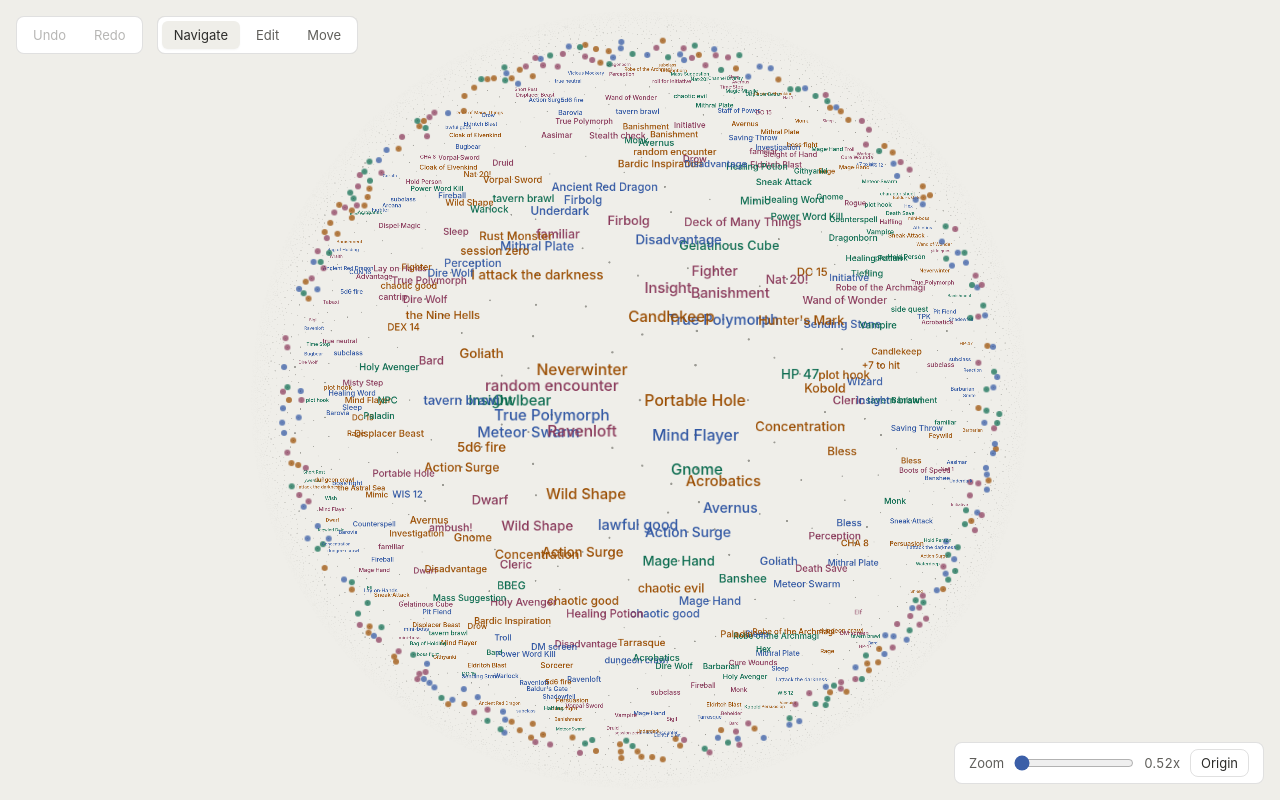
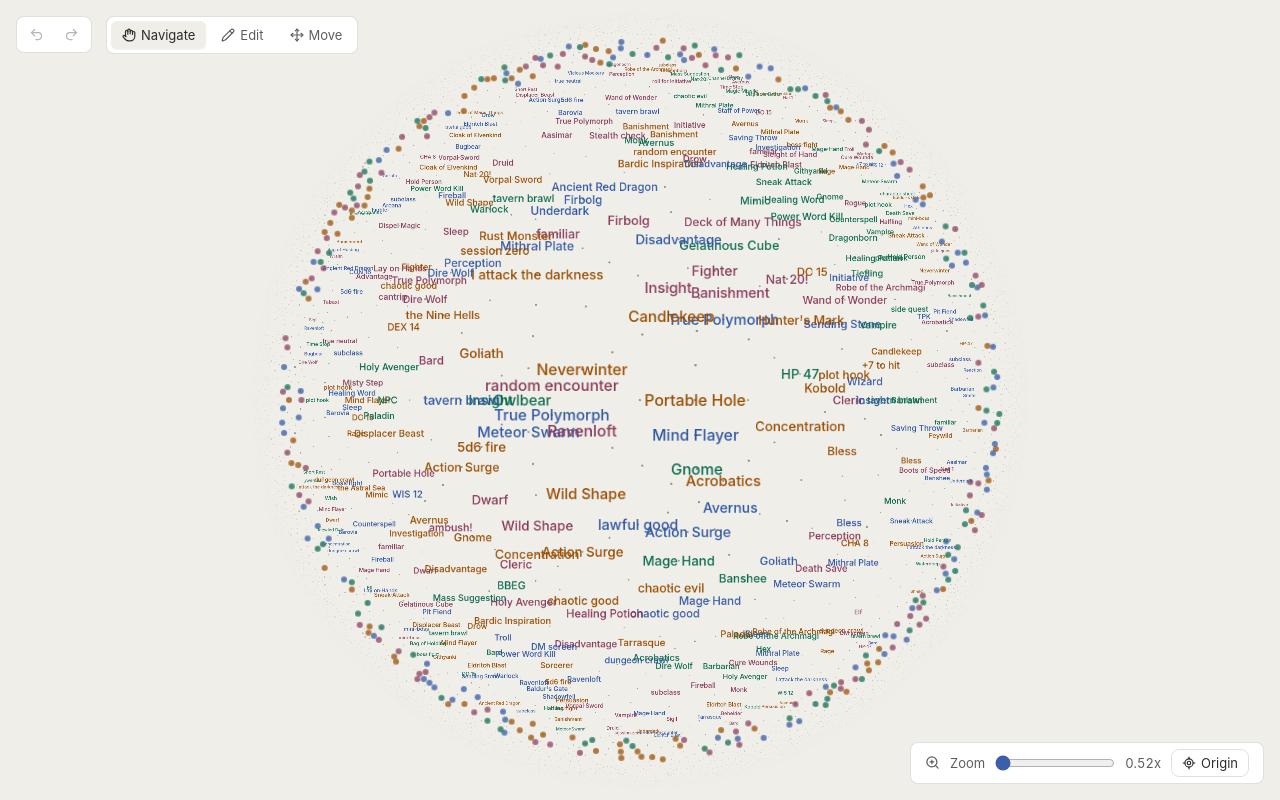
Before and after one commit to uonr/poincake, a React (Vite) app: page / in a window 1280 px wide. Built offline with nearby package versions, Linux system fonts and the light colour scheme.

Commit message:
feat: icons

```diff
--- a/package.json
+++ b/package.json
@@ -22,6 +22,7 @@
     "vitest": "^4.1.7"
   },
   "dependencies": {
+    "lucide-react": "^1.17.0",
     "react": "^19.2.6",
     "react-dom": "^19.2.6"
   }
--- a/src/app/HyperbolicStage.tsx
+++ b/src/app/HyperbolicStage.tsx
@@ -1,3 +1,4 @@
+import { Hand, LocateFixed, Move, Pencil, Redo2, Undo2, ZoomIn } from 'lucide-react';
 import { useEffect, useRef, useState } from 'react';
 import type { EditingSession } from '../core/editingSession';
 import { emptySelectionState, type SelectionState } from '../core/selectionState';
@@ -91,17 +92,21 @@
         <div className="history-controls" data-testid="history-controls">
           <button
             type="button"
+            aria-label="Undo"
+            title="Undo"
             onClick={() => controllerRef.current?.undo()}
             disabled={!history.canUndo}
           >
-            Undo
+            <Undo2 size={15} aria-hidden />
           </button>
           <button
             type="button"
+            aria-label="Redo"
+            title="Redo"
             onClick={() => controllerRef.current?.redo()}
             disabled={!history.canRedo}
           >
-            Redo
+            <Redo2 size={15} aria-hidden />
           </button>
         </div>
         <fieldset className="mode-buttons" data-testid="mode-controls">
@@ -112,6 +117,7 @@
             type="button"
             onClick={() => changeMode('pan')}
           >
+            <Hand size={14} aria-hidden />
             Navigate
           </button>
           <button
@@ -120,6 +126,7 @@
             type="button"
             onClick={() => changeMode('edit')}
           >
+            <Pencil size={14} aria-hidden />
             Edit
           </button>
           <button
@@ -128,11 +135,13 @@
             type="button"
             onClick={() => changeMode('move')}
           >
+            <Move size={14} aria-hidden />
             Move
           </button>
         </fieldset>
       </div>
       <div className="zoom-control" data-testid="zoom-controls">
+        <ZoomIn size={15} aria-hidden />
         <span>Zoom</span>
         <input
           type="range"
@@ -145,6 +154,7 @@
         />
         <span id="zoom-val">{zoomState.zoom.toFixed(2)}x</span>
         <button id="reset" type="button" onClick={() => controllerRef.current?.resetView()}>
+          <LocateFixed size={14} aria-hidden />
           Origin
         </button>
       </div>
--- a/src/app/NoteEditorOverlay.tsx
+++ b/src/app/NoteEditorOverlay.tsx
@@ -1,3 +1,4 @@
+import { Check, Trash2, X } from 'lucide-react';
 import { useEffect, useRef, useState } from 'react';
 import type { EditingSession } from '../core/editingSession';
 import type { NoteDraft } from '../model/noteDraft';
@@ -68,12 +69,17 @@
         />
         <div className="note-editor-actions">
           <button type="button" className="danger" onClick={onDelete}>
+            <Trash2 size={14} aria-hidden />
             Delete
           </button>
           <button type="button" onClick={onCancel}>
+            <X size={14} aria-hidden />
             Cancel
           </button>
-          <button type="submit">Done</button>
+          <button type="submit">
+            <Check size={14} aria-hidden />
+            Done
+          </button>
         </div>
       </div>
     </form>
--- a/src/styles.css
+++ b/src/styles.css
@@ -302,13 +302,16 @@
 }
 
 .note-editor-actions button {
+  align-items: center;
   background: transparent;
   border: 0.5px solid var(--border);
   border-radius: 6px;
   color: var(--text);
   cursor: pointer;
+  display: inline-flex;
   font: inherit;
   font-size: 13px;
+  gap: 5px;
   line-height: 1.4;
   padding: 4px 9px;
 }
@@ -401,15 +404,17 @@
 }
 
 .history-controls button {
+  align-items: center;
   background: transparent;
   border: none;
   border-radius: 6px;
   color: var(--text-muted);
   cursor: pointer;
+  display: inline-flex;
   font: inherit;
   font-size: 13px;
   line-height: 1.4;
-  padding: 5px 12px;
+  padding: 6px 8px;
 }
 
 .history-controls button:hover:not(:disabled) {
@@ -431,15 +436,18 @@
 }
 
 .mode-buttons button {
+  align-items: center;
   background: transparent;
   border: none;
   border-radius: 6px;
   color: var(--text-muted);
   cursor: pointer;
+  display: inline-flex;
   font: inherit;
   font-size: 13px;
+  gap: 5px;
   line-height: 1.4;
-  padding: 5px 12px;
+  padding: 5px 11px;
 }
 
 .mode-buttons button:hover {
@@ -480,12 +488,15 @@
 }
 
 .zoom-control button {
+  align-items: center;
   background: transparent;
   border: 0.5px solid var(--border);
   border-radius: 8px;
   color: var(--text);
   cursor: pointer;
+  display: inline-flex;
   font: inherit;
+  gap: 5px;
   line-height: 1.4;
   padding: 4px 10px;
 }
```
Also changed, not shown: 1 other file (tests, documents, lock files or other folders).
